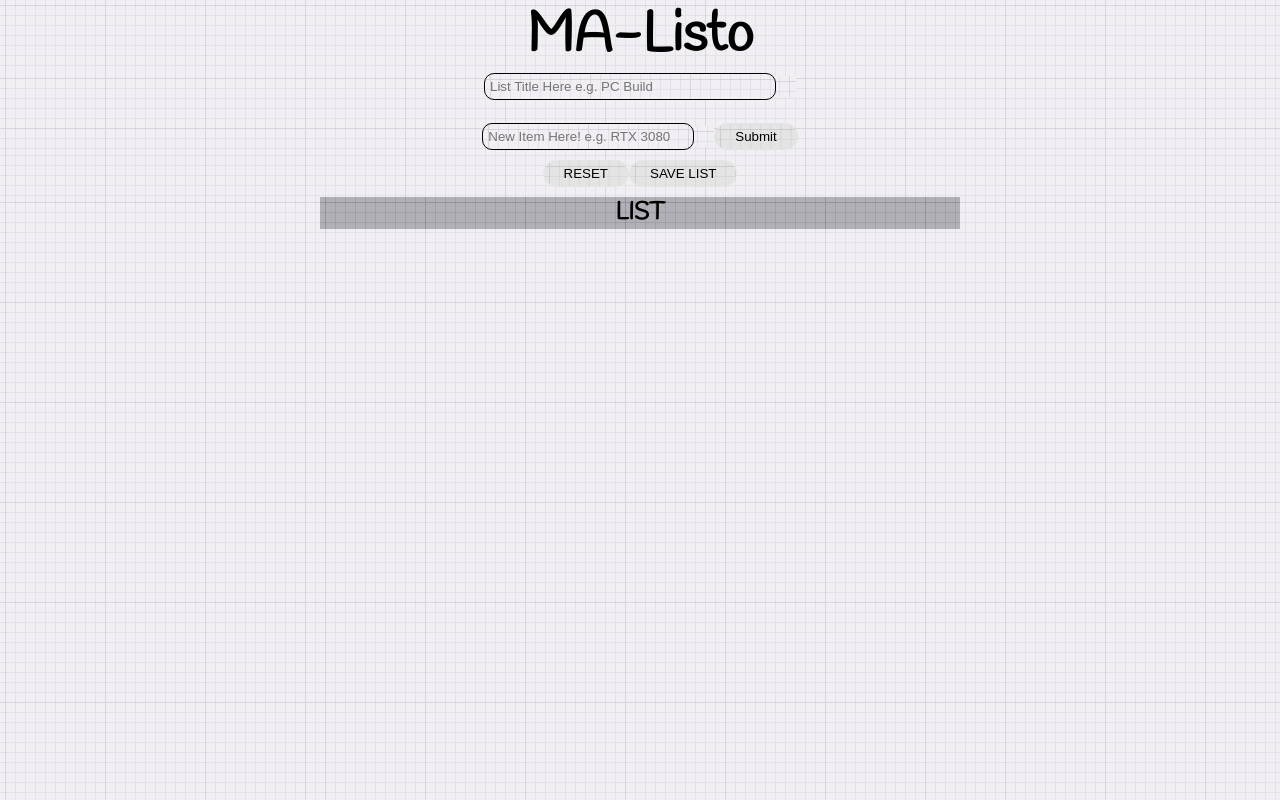
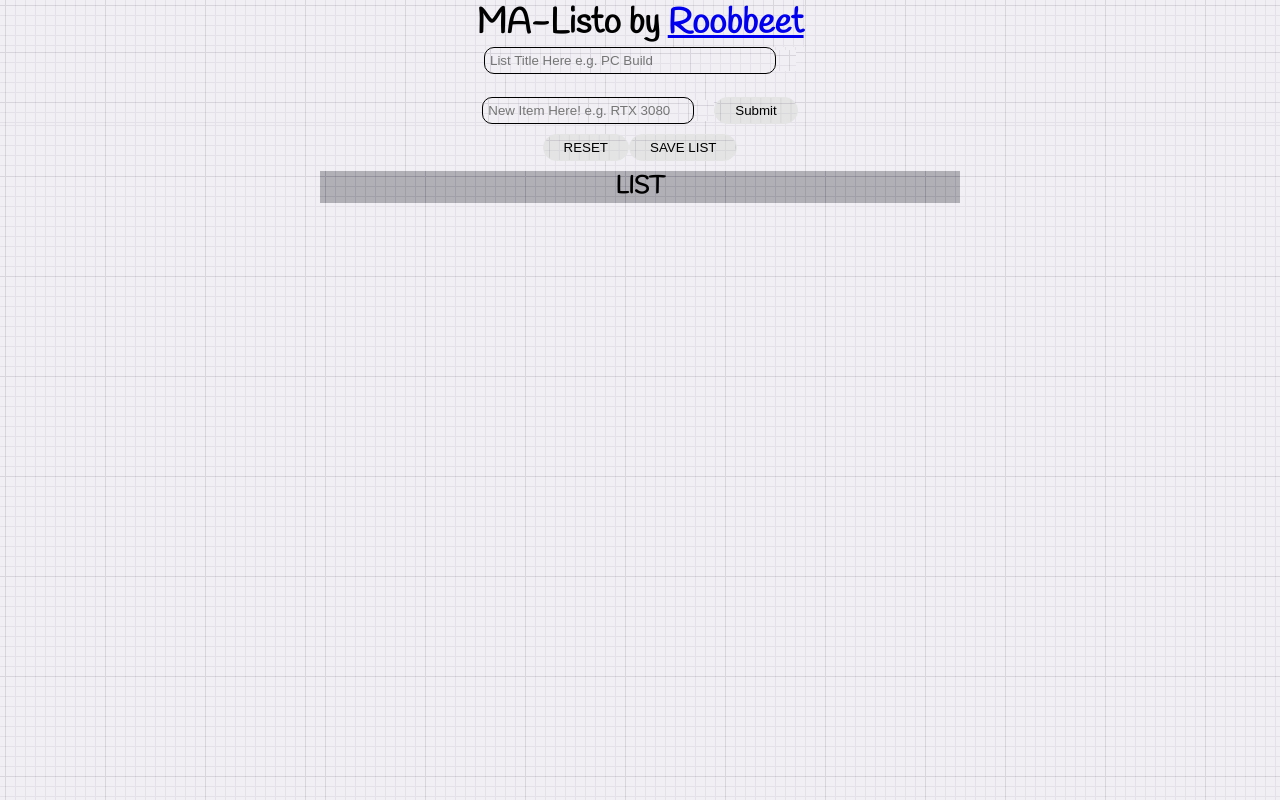
Before and after one commit to Roobbeet/ma-list, a React (Create React App) app: page / in a window 1280 px wide. Shown: the top 800 px of the page. Built offline with nearby package versions, Linux system fonts and the light colour scheme.

Commit message:
solving bugs, adding name

```diff
--- a/src/App.css
+++ b/src/App.css
@@ -80,7 +80,7 @@ height: 100vh;
 }
 .title {
   margin: 0;
-  font-size: 55px;
+  font-size: 35px;
   /* text-transform: uppercase; */
 }
 .list-title {
--- a/src/App.js
+++ b/src/App.js
@@ -35,8 +35,10 @@ const App = () =>{
  const handleAddList = async event => {
    event.preventDefault();
    await event.target.reset();
+   const {name, isDone} = currentItem;
+   console.log(name)
 
-   if (!list.includes(currentItem) && !past.includes(currentItem) && (!!currentItem)) {
+   if ((!list.includes(currentItem)) && (!past.includes(name)) && (!!currentItem)) {
     newList([
       {name: currentItem, isDone}, ...list,
    ])
@@ -85,7 +87,7 @@ const handleTitle = async event => {
 
     return (
       <div className="App">
-        <h1 className="title">MA-Listo</h1>
+        <h1 className="title">MA-Listo by <a href="https://github.com/Roobbeet" target="_blank">Roobbeet</a></h1>
       <form className="title-form">
         <label>
           <input className="title-field" type="text" name="name" onChange={handleTitle} defaultValue="" onSubmit={(event) => event.preventDefault()} placeholder="List Title Here e.g. PC Build"/>
--- a/src/components/list/list.component.jsx
+++ b/src/components/list/list.component.jsx
@@ -3,9 +3,9 @@ import './list.styles.css'
 
 const ListItem = ({item, isDone, handleDone}) => {
     return(
-        <div className={`item-container ${isDone ? 'done-task' : ''}`} onClick={() => handleDone(item)}>
+        <div className={`item-container ${isDone ? 'done-task' : ''}`} >
             <h2 className={`item-name ${isDone ? 'done-task' : ''}`} >{item}</h2>
-            <div className={`remove-button ${isDone ? 'hidden' : ''}`} ><i className="far fa-times-circle"></i></div>
+            <div onClick={() => handleDone(item)} className={`remove-button ${isDone ? 'hidden' : ''}`} ><i className="far fa-times-circle"></i></div>
         </div>
     )
 }
```
